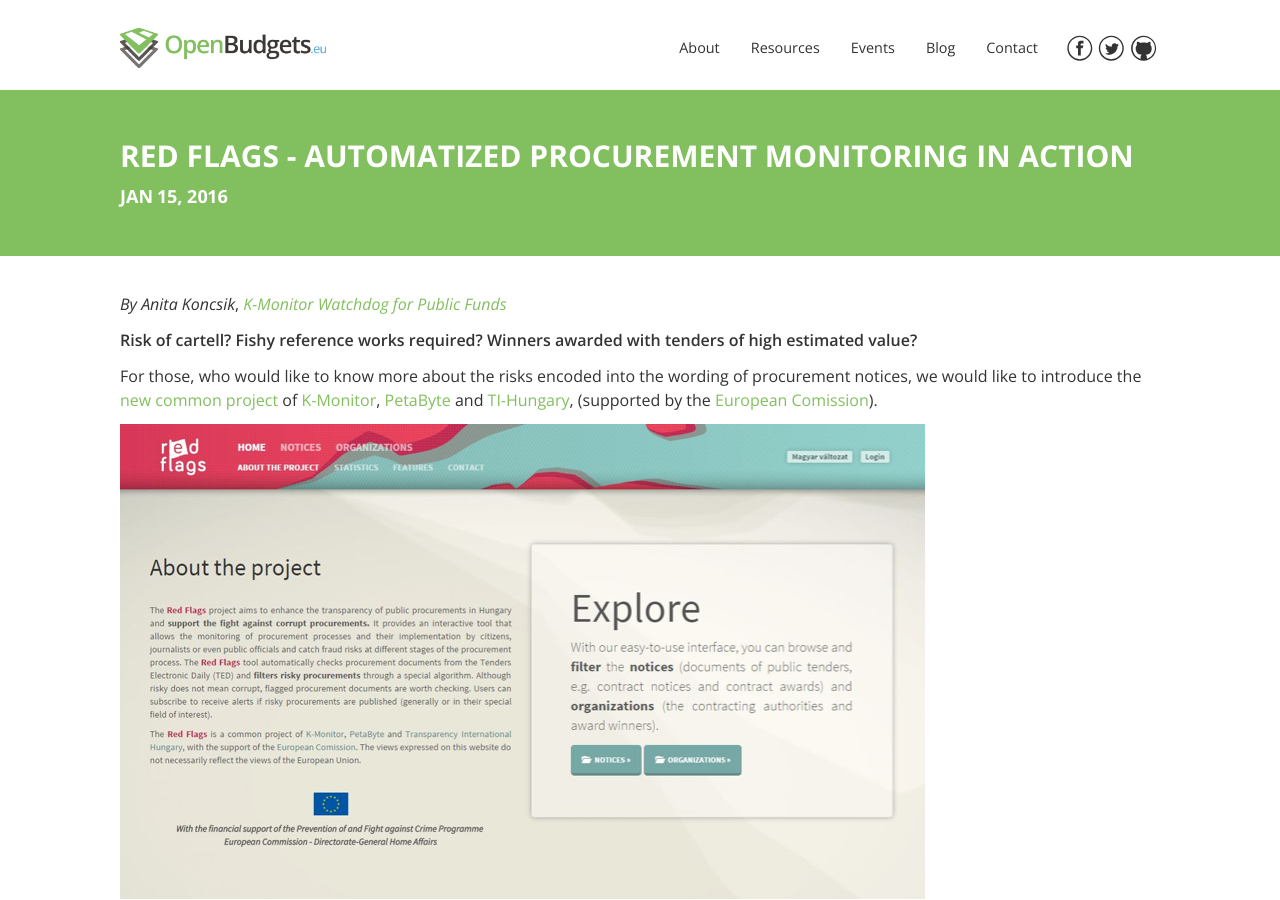
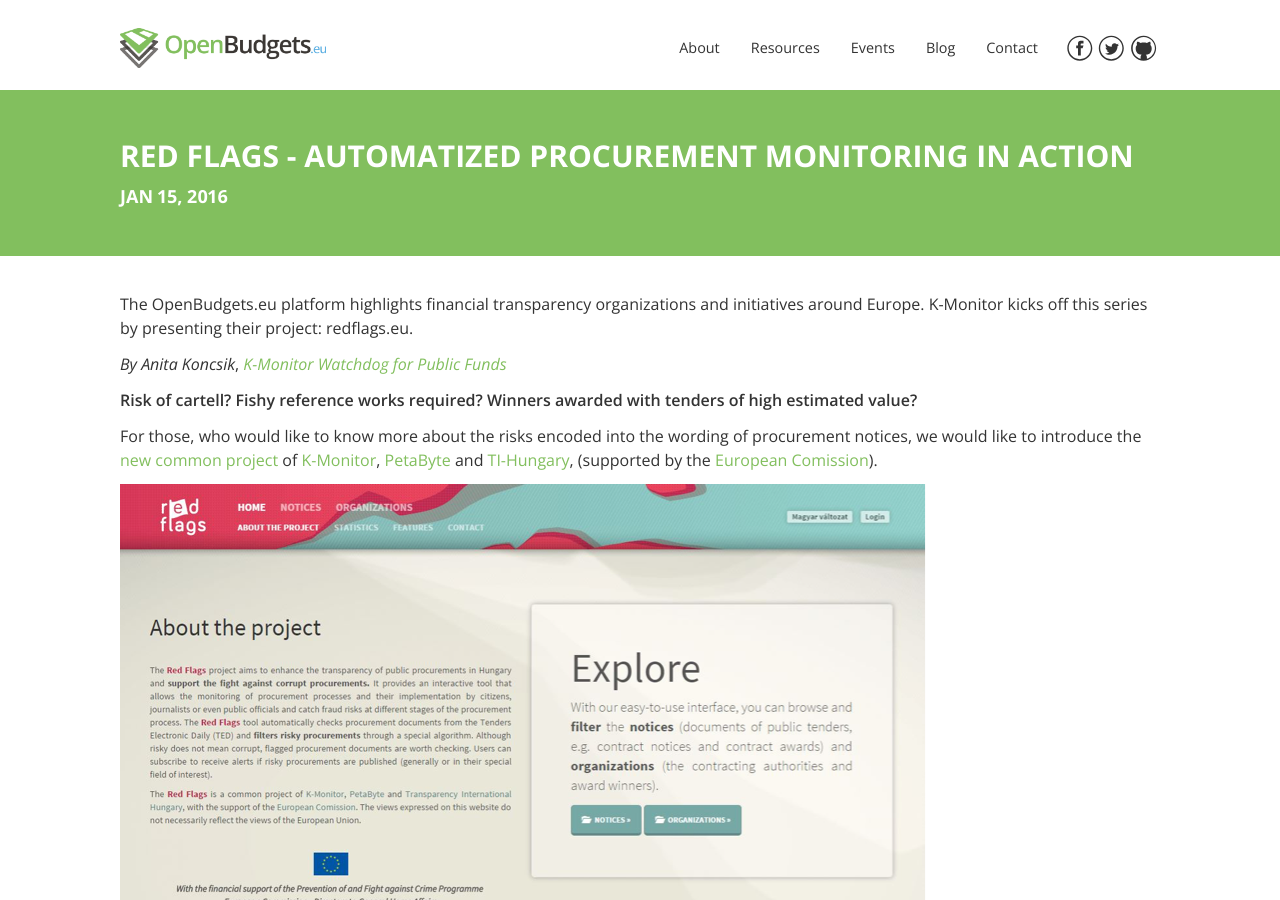
Before and after one commit to openbudgets/openbudgets.github.io, a Jekyll site: the page built from _posts/2016-01-15-red-flags.md, in a window 1280 px wide and 900 px high. Built offline with Jekyll 4.4.1, drawn with Linux system fonts in a browser that asks for light colours; nearby versions of some CDN libraries.

Commit message:
Added two sentence intro

```diff
--- a/_posts/2016-01-15-red-flags.md
+++ b/_posts/2016-01-15-red-flags.md
@@ -5,6 +5,8 @@
 categories: post
 image: ../assets/posts/2016-01/blogpostimage1.png
 ---
+
+The OpenBudgets.eu platform highlights financial transparency organizations and initiatives around Europe. K-Monitor kicks off this series by presenting their project: redflags.eu.
 
 *By Anita Koncsik*, *[K-Monitor Watchdog for Public Funds](http://k-monitor.hu/)*
 
```
